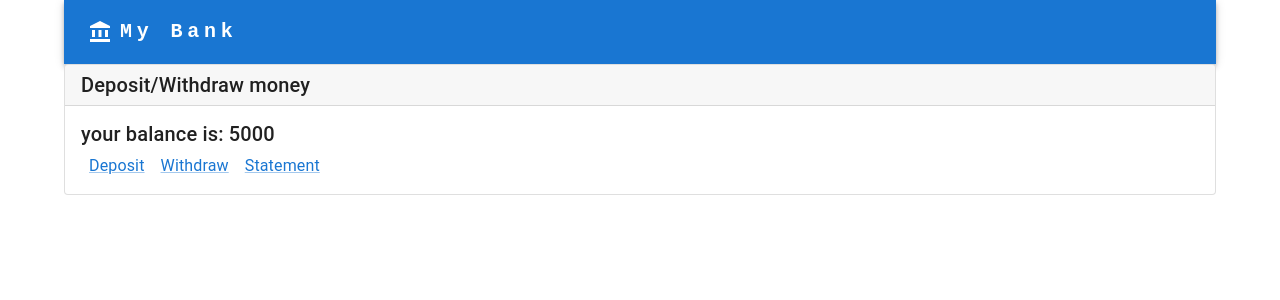
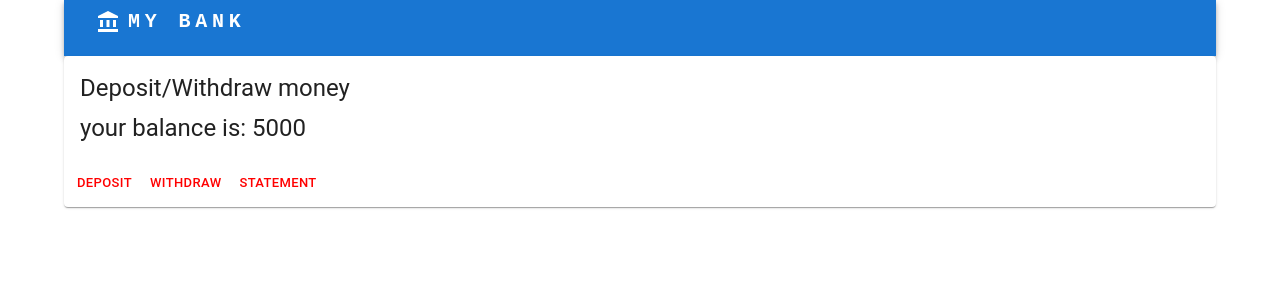
Before and after one commit to shubham-webileapps/react-ts-wckokx, a React (Create React App) app: page / in a window 1280 px wide. Shown: the top 300 px of the page. Built offline with nearby package versions, Linux system fonts and the light colour scheme.

Commit message:
3 files modified

```diff
--- a/components/Form.tsx
+++ b/components/Form.tsx
@@ -4,6 +4,12 @@ import { actionCreators } from './state/index';
 import { bindActionCreators } from 'redux';
 import CurrencyRupeeIcon from '@mui/icons-material/CurrencyRupee';
 import InputAdornment from '@mui/material/InputAdornment';
+import Card from '@mui/material/Card';
+import CardActions from '@mui/material/CardActions';
+import CardContent from '@mui/material/CardContent';
+import Box from '@mui/material/Box';
+import Button from '@mui/material/Button';
+import Typography from '@mui/material/Typography';
 import {
   Formik,
   Form as MyForm,
@@ -13,11 +19,6 @@ import {
 } from 'formik';
 import TextField from '@mui/material/TextField';
 import { useSnackbar } from 'notistack';
-// import { styled } from '@mui/material/styles';
-import Box from '@mui/material/Box';
-// import Paper from '@mui/material/Paper';
-// import Grid from '@mui/material/Grid';
-import Card from '@mui/material/Card';
 
 // function getStyles(errors, fieldName) {
 //   if (getIn(errors, fieldName)) {
@@ -26,13 +27,6 @@ import Card from '@mui/material/Card';
 //     };
 //   }
 // }
-// const Item = styled(Paper)(({ theme }) => ({
-//   backgroundColor: theme.palette.mode === 'dark' ? '#1A2027' : '#fff',
-//   ...theme.typography.body2,
-//   padding: theme.spacing(1),
-//   textAlign: 'center',
-//   color: theme.palette.text.secondary,
-// }));
 
 function validateAmount(value) {
   let error;
@@ -69,10 +63,6 @@ const Form = (props) => {
   return (
     <Box sx={{ flexGrow: 1 }}>
       <Card container spacing={2}>
-        {/* <Grid item xs={12}>
-          Money Handler
-        </Grid> */}
-      </Card>
         <Formik
           initialValues={{
             amount: 0,
@@ -96,7 +86,11 @@ const Form = (props) => {
         >
           {({ errors, touched, isValidating, handleChange }) => (
             <MyForm>
-            <Card>
+              <CardContent>
+                <Typography gutterBottom variant="h5" component="div">
+                  {props.name} Form
+                </Typography>
+                <Typography variant="body2" color="text.secondary">
                   <MField
                     className=" form-control"
                     name="amount"
@@ -125,22 +119,20 @@ const Form = (props) => {
                     // {!errors.amount}
                     // error
                   />
-            </Card>
 
                   {/* <ErrorMessage name="amount" /> */}
                   {/* {errors.amount && touched.amount && <div>{errors.amount}</div>} */}
-            <br />
-            <button
-              type="submit"
-              className={`btn btn-${
-                props.name === 'Deposit' ? 'success' : 'danger'
-              }`}
-            >
+                </Typography>
+              </CardContent>
+              <CardActions>
+                <Button size="small" sx={{ color: 'red' }} type="submit">
                   {props.name}
-            </button>
+                </Button>
+              </CardActions>
             </MyForm>
           )}
         </Formik>
+      </Card>
     </Box>
   );
 };
--- a/components/MoneyHandler.tsx
+++ b/components/MoneyHandler.tsx
@@ -1,32 +1,61 @@
 import React from 'react';
 import { useSelector } from 'react-redux';
 import { Link as RouterLink } from 'react-router-dom';
-import Link from '@mui/material/Link';
 
-// import Container from '@mui/material/Container';
-// import Box from '@mui/material/Box';
-// import CssBaseline from '@mui/material/CssBaseline';
+import Button from '@mui/material/Button';
+
+import Box from '@mui/material/Box';
+import Card from '@mui/material/Card';
+import CardActions from '@mui/material/CardActions';
+import CardContent from '@mui/material/CardContent';
+
+import Typography from '@mui/material/Typography';
+
 const MoneyHandler = () => {
   const amount = useSelector((state) => state.amount);
 
   return (
-    <div className="card">
-      <h5 className="card-header">Deposit/Withdraw money</h5>
-      <div className="card-body">
-        <h5 className="card-title">
-          your balance is: {amount[amount.length - 1].total}
-        </h5>
-        <Link component={RouterLink} className="mx-2" to="/Deposit">
-          Deposit
-        </Link>
-        <Link component={RouterLink} className="mx-2" to="/Withdraw">
-          Withdraw
-        </Link>
-        <Link component={RouterLink} className="mx-2" to="/Statement">
-          Statement
-        </Link>
-      </div>
-    </div>
+    <Box>
+      <Card>
+        <CardContent>
+          <Typography gutterBottom variant="h5" component="div">
+            Deposit/Withdraw money
+          </Typography>
+          <Typography variant="h5" color="text.primary">
+            your balance is: {amount[amount.length - 1].total}
+          </Typography>
+        </CardContent>
+        <CardActions>
+          <Button
+            component={RouterLink}
+            size="small"
+            sx={{ color: 'red' }}
+            to="/Deposit"
+            type="submit"
+          >
+            Deposit
+          </Button>
+          <Button
+            component={RouterLink}
+            size="small"
+            sx={{ color: 'red' }}
+            to="/Withdraw"
+            type="submit"
+          >
+            Withdraw
+          </Button>
+          <Button
+            component={RouterLink}
+            size="small"
+            sx={{ color: 'red' }}
+            to="/Statement"
+            type="submit"
+          >
+            Statement
+          </Button>
+        </CardActions>
+      </Card>
+    </Box>
   );
 };
 export default MoneyHandler;
--- a/components/Navbar.tsx
+++ b/components/Navbar.tsx
@@ -1,20 +1,18 @@
 import * as React from 'react';
 import AppBar from '@mui/material/AppBar';
-// import { Link } from 'react-router-dom';
 import Toolbar from '@mui/material/Toolbar';
 import Typography from '@mui/material/Typography';
 import Container from '@mui/material/Container';
-// import AdbIcon from '@mui/icons-material/Adb';
 import { Link as RouterLink } from 'react-router-dom';
-import Link from '@mui/material/Link';
+// import Link from '@mui/material/Link';
+import Button from '@mui/material/Button';
 import AccountBalanceIcon from '@mui/icons-material/AccountBalance';
 
 const Navbar = () => {
   return (
     <AppBar position="static">
       <Container maxWidth="xl">
-        <Toolbar disableGutters>
-          <Link
+        <Button
           className="navbar-brand d-flex justify-content-start"
           component={RouterLink}
           to="/"
@@ -25,13 +23,13 @@ const Navbar = () => {
               mr: 1,
             }}
           />
-          </Link>
+
           <Typography
             variant="h6"
             noWrap
-            component={RouterLink}
-            underline="none"
-            to="/"
+            // component={Button}
+            // underline="none"
+            // to="/"
             sx={{
               mr: 2,
               display: { xs: 'none', md: 'flex', color: 'white' },
@@ -45,8 +43,8 @@ const Navbar = () => {
           >
             My Bank
           </Typography>
-
-          <Link
+        </Button>
+        <Button
           className="navbar-brand d-flex justify-content-start"
           component={RouterLink}
           to="/"
@@ -57,13 +55,13 @@ const Navbar = () => {
               mr: 1,
             }}
           />
-          </Link>
+
           <Typography
             variant="h5"
             noWrap
-            component={RouterLink}
-            underline="none"
-            to="/"
+            // component={Button}
+            // underline="none"
+            // to="/"
             sx={{
               mr: 2,
               display: { xs: 'flex', color: 'white', md: 'none' },
@@ -78,7 +76,7 @@ const Navbar = () => {
           >
             My Bank
           </Typography>
-        </Toolbar>
+        </Button>
       </Container>
     </AppBar>
   );
```
Lines whose indentation alone changed are shown as unchanged.
